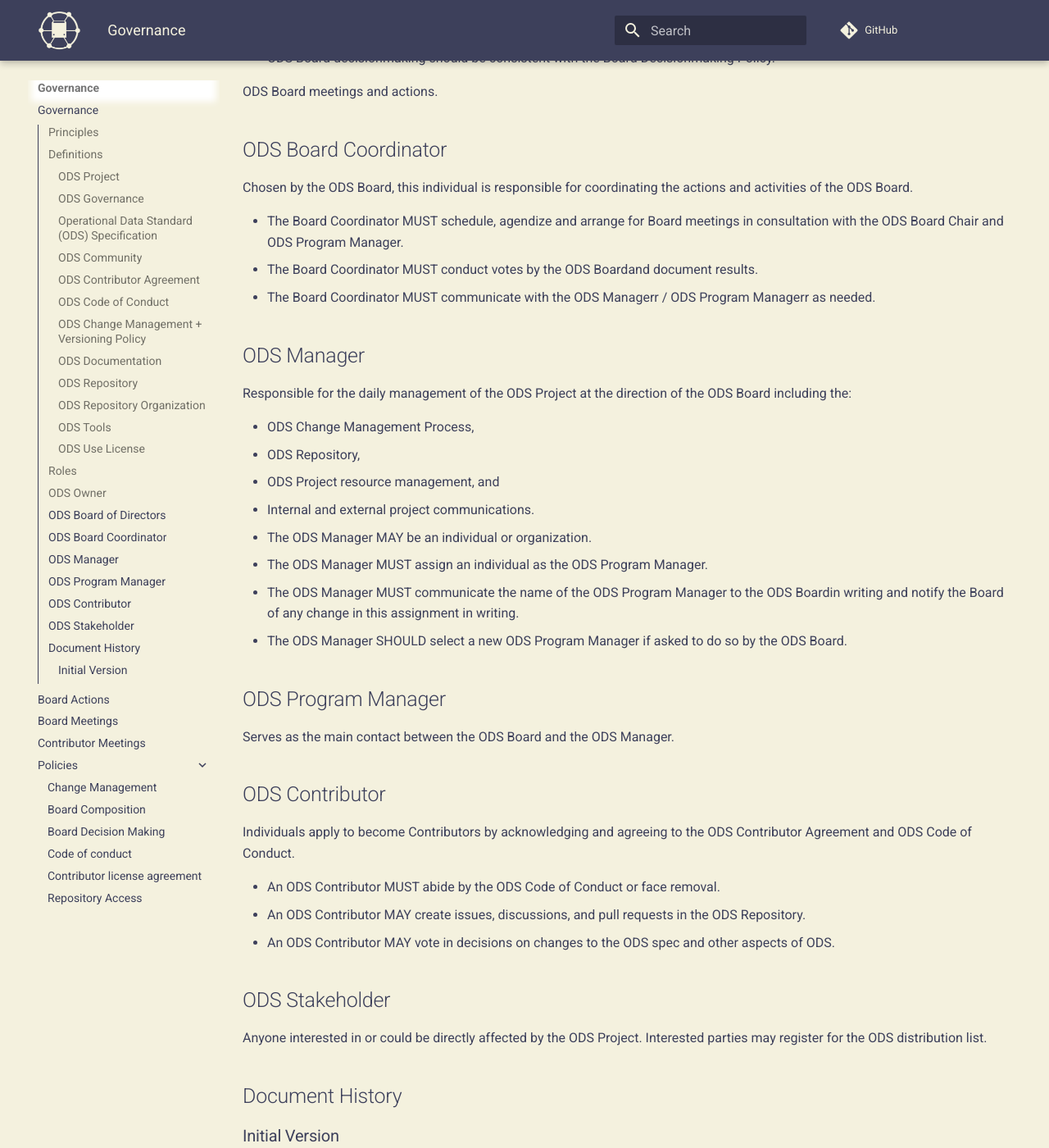
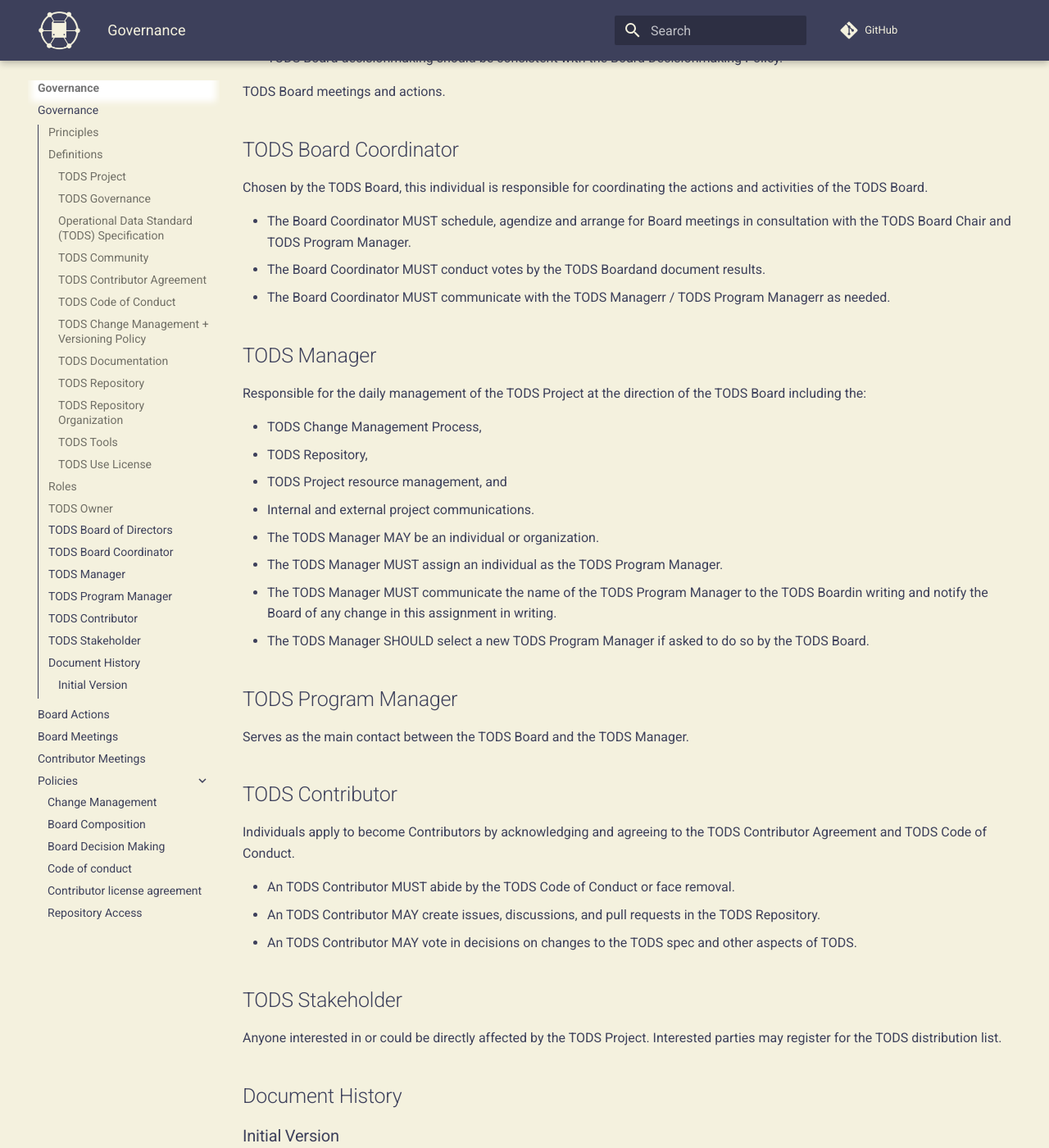
Before and after one commit to cal-itp/operational-data-standard, an MkDocs documentation site: the page built from docs/governance/governance.md, in a window 1280 px wide and 1400 px high, scrolled down 4140 px. Shown: the whole window at 82% size. Built offline with MkDocs 1.6.1 and Material for MkDocs 9.7.7, drawn with Linux system fonts in a browser that asks for light colours; nearby versions of some CDN libraries; comment, search, counter and statistics services are not loaded; some of the changed text lies outside the part shown.

Commit message:
governance.md

```diff
--- a/docs/governance/governance.md
+++ b/docs/governance/governance.md
@@ -1,10 +1,10 @@
-# ODS Governance
+# TODS Governance
 
-This page outlines the policies, procedures, and structures that guide the collaborative and transparent development of the transit Operational Data Standard ("ODS"). The ODS is a critical framework enabling effective dispatching and operations management through a standardized data schema. This document is intended for all members of the ODS Community, including the ODS Board of Directors, ODS Managers, ODS Contributors, and ODS Stakeholders. By clearly defining the principles, roles, and policies, we aim to facilitate the efficient, fair, and responsible advancement of the ODS Project.
+This page outlines the policies, procedures, and structures that guide the collaborative and transparent development of the transit Operational Data Standard ("TODS"). The TODS is a critical framework enabling effective dispatching and operations management through a standardized data schema. This document is intended for all members of the TODS Community, including the TODS Board of Directors, TODS Managers, TODS Contributors, and TODS Stakeholders. By clearly defining the principles, roles, and policies, we aim to facilitate the efficient, fair, and responsible advancement of the TODS Project.
 
 ## Principles
 
-The ODS Governance is designed with the following principles in mind:
+The TODS Governance is designed with the following principles in mind:
 
 **Merit**
 
@@ -24,148 +24,148 @@ The ODS Governance is designed with the following principles in mind:
 - Change-making process should be simple for simple changes.
 - Complex changes should be made with careful consideration.
 - Streamlined, purpose-driven change management should be applied to maximize stakeholder efficiency .
-- Changes should be straightforward to incorporate by existing ODS Stakeholders.
+- Changes should be straightforward to incorporate by existing TODS Stakeholders.
 - Significant changes, especially those which are not backwards compatible with existing datasets, should be limited in number and in frequency in order to limit the number of times existing processes and tools need to be re-engineered.
 - A significant change merits a new version number.
 
 ## Definitions
 
-### ODS Project
+### TODS Project
 
-The ODS Project encompasses:
+The TODS Project encompasses:
 
-- [ODS Specification](#operational-data-standard-ods-specification)
-- [ODS Tools](#ods-tools)
-- [ODS Repository](#ods-repository)
-- [ODS Documentation](#ods-documentation)
-- [ODS Governance](#ods-governance)
+- [TODS Specification](#operational-data-standard-tods-specification)
+- [TODS Tools](#tods-tools)
+- [TODS Repository](#tods-repository)
+- [TODS Documentation](#tods-documentation)
+- [TODS Governance](#tods-governance)
 
-### ODS Governance
+### TODS Governance
 
-Who and how decisions are made about the scope and direction of the ODS Project, including but not limited to the approved [roles and responsibilities](#roles) and the following policies:
+Who and how decisions are made about the scope and direction of the TODS Project, including but not limited to the approved [roles and responsibilities](#roles) and the following policies:
 
-- [ODS Change Management and Versioning Policy](#ods-change-management--versioning-policy)
-- [ODS Contributor Agreement](#ods-contributor-agreement)
-- [ODS Code of Conduct](#ods-code-of-conduct)
-- [ODS Use License](#ods-use-license)
+- [TODS Change Management and Versioning Policy](#tods-change-management--versioning-policy)
+- [TODS Contributor Agreement](#tods-contributor-agreement)
+- [TODS Code of Conduct](#tods-code-of-conduct)
+- [TODS Use License](#tods-use-license)
 
-### Operational Data Standard (ODS) Specification
+### Operational Data Standard (TODS) Specification
 
-The data schema documented on the [ODS Repository](#ods-repository) and [ODS Documentation](#ods-documentation) for the purposes of representing planned transit operations for use is dispatching and operations management software.
+The data schema documented on the [TODS Repository](#tods-repository) and [TODS Documentation](#tods-documentation) for the purposes of representing planned transit operations for use is dispatching and operations management software.
 
-### ODS Community
+### TODS Community
 
-The combined members of [ODS Board](#ods-board-of-directors), [ODS Manager](#ods-manager), [ODS Board Coordinator](#ods-board-coordinator), [ODS Contributors](#ods-contributor) and [ODS Stakeholders](#ods-stakeholder).
+The combined members of [TODS Board](#tods-board-of-directors), [TODS Manager](#tods-manager), [TODS Board Coordinator](#tods-board-coordinator), [TODS Contributors](#tods-contributor) and [TODS Stakeholders](#tods-stakeholder).
 
-### ODS Contributor Agreement
+### TODS Contributor Agreement
 
-Agreement contributors make when contributing to the [ODS Project](#ods-project) as documented at: [`CLA.md`](policies/CLA.md)
+Agreement contributors make when contributing to the [TODS Project](#tods-project) as documented at: [`CLA.md`](policies/CLA.md)
 
-### ODS Code of Conduct
+### TODS Code of Conduct
 
-Agreement for behavior within the [ODS Community](#ods-community) which must be abided by by all of [ODS Board](#ods-board-of-directors), [ODS Contributors](#ods-contributor) and the [ODS Manager](#ods-manager) and its representatives as documented at [`code-of-conduct.md`](policies/code-of-conduct.md)
+Agreement for behavior within the [TODS Community](#tods-community) which must be abided by by all of [TODS Board](#tods-board-of-directors), [TODS Contributors](#tods-contributor) and the [TODS Manager](#tods-manager) and its representatives as documented at [`code-of-conduct.md`](policies/code-of-conduct.md)
 
-### ODS Change Management + Versioning Policy
+### TODS Change Management + Versioning Policy
 
-How content of the [ODS Specification](#operational-data-standard-ods-specification) may be changed and released as an official [ODS version](policies/change-management-versioning.md#ods-release).
+How content of the [TODS Specification](#operational-data-standard-tods-specification) may be changed and released as an official [TODS version](policies/change-management-versioning.md#tods-release).
 
-### ODS Documentation
+### TODS Documentation
 
-The text and website (and supporting scripts) which describe the [ODS Specification](#operational-data-standard-ods-specification) and its purpose and usage located on the [ODS Repository](#ods-repository).
+The text and website (and supporting scripts) which describe the [TODS Specification](#operational-data-standard-TODS-specification) and its purpose and usage located on the [TODS Repository](#tods-repository).
 
-### ODS Repository
+### TODS Repository
 
-The version control repository containing the [ODS Specification](#operational-data-standard-ods-specification) located at:
+The version control repository containing the [TODS Specification](#operational-data-standard-tods-specification) located at:
 <https://github.com/cal-itp/operational-data-standard>
 
-### ODS Repository Organization
+### TODS Repository Organization
 
-The version control organization which contains the [ODS Repository](#ods-repository).
+The version control organization which contains the [TODS Repository](#tods-repository).
 
 !!! warning "To be migrated"
 
-    The ODS Repository is currently located with the Cal-ITP GitHub organization but will be migrated as part of the process of transitioning management to MobilityData.
+    The TODS Repository is currently located with the Cal-ITP GitHub organization but will be migrated as part of the process of transitioning management to MobilityData.
 
-### ODS Tools
+### TODS Tools
 
-Any scripts or code released within the [ODS Repository Organization](#ods-repository-organization).
+Any scripts or code released within the [TODS Repository Organization](#tods-repository-organization).
 
-### ODS Use License
+### TODS Use License
 
-The [ODS Specification](#operational-data-standard-ods-specification) is licensed under the [Apache License 2.0](https://www.apache.org/licenses/LICENSE-2.0.txt) (code) and [Creative Commons Attribution 4.0](https://creativecommons.org/licenses/by/4.0/) (sample data, specification, and documentation) as defined in LICENSES file in the [main repository](https://github.com/cal-itp/operational-data-standard).
+The [TODS Specification](#operational-data-standard-tods-specification) is licensed under the [Apache License 2.0](https://www.apache.org/licenses/LICENSE-2.0.txt) (code) and [Creative Commons Attribution 4.0](https://creativecommons.org/licenses/by/4.0/) (sample data, specification, and documentation) as defined in LICENSES file in the [main repository](https://github.com/cal-itp/operational-data-standard).
 
 ## Roles
 
-Responsibility for the governance of the ODS Project is divided among the following [roles](#roles) as defined here and fulfilled by the following individuals as noted:
+Responsibility for the governance of the TODS Project is divided among the following [roles](#roles) as defined here and fulfilled by the following individuals as noted:
 
 | **Role** | **Who** |
 | -------- | ----- |
-| [ODS Board](#ods-board-of-directors) | <ul><li>[Joshua Fabian](https://www.linkedin.com/in/jfabi/), [MBTA](https://www.mbta.com/)</li><li>[Matthias Gruetzner](https://www.linkedin.com/in/matthias-gr%C3%BCtzner-6b469b187/), [INIT](https://www.initse.com/)</li><li>Guilhem Hammel, [Giro](https://www.giro.ca/en-us/)</li><li>[Erik Jensen](https://www.linkedin.com/in/erik-jensen), [WMATA](https://www.wmata.com/)</li><li>[Bradley Tollison](https://www.linkedin.com/in/bradley-t-0652a2124/), [Transdev](https://www.transdev.com/en/)</li></ul> |
-| [ODS Board Coordinator](#ods-board-coordinator) | TBD |
-| [ODS Manager](#ods-manager) | [MobilityData](https://mobilitydata.org) |
-| [ODS Program Manager](#ods-program-manager) | [Cristhian Hellion](https://github.com/Cristhian-HA), [MobilityData](https://mobilitydata.org) |
-| [ODS Contributors](#ods-contributor) |  TBD |
-| [ODS Stakeholders](#ods-stakeholder) | Anyone interested in or could be directly affected by the ODS Project. |
+| [TODS Board](#tods-board-of-directors) | <ul><li>[Joshua Fabian](https://www.linkedin.com/in/jfabi/), [MBTA](https://www.mbta.com/)</li><li>[Matthias Gruetzner](https://www.linkedin.com/in/matthias-gr%C3%BCtzner-6b469b187/), [INIT](https://www.initse.com/)</li><li>Guilhem Hammel, [Giro](https://www.giro.ca/en-us/)</li><li>[Erik Jensen](https://www.linkedin.com/in/erik-jensen), [WMATA](https://www.wmata.com/)</li><li>[Bradley Tollison](https://www.linkedin.com/in/bradley-t-0652a2124/), [Transdev](https://www.transdev.com/en/)</li></ul> |
+| [TODS Board Coordinator](#tods-board-coordinator) | TBD |
+| [TODS Manager](#tods-manager) | [MobilityData](https://mobilitydata.org) |
+| [TODS Program Manager](#tods-program-manager) | [Cristhian Hellion](https://github.com/Cristhian-HA), [MobilityData](https://mobilitydata.org) |
+| [TODS Contributors](#tods-contributor) |  TBD |
+| [TODS Stakeholders](#tods-stakeholder) | Anyone interested in or could be directly affected by the TODS Project. |
 
-## ODS Owner
+## TODS Owner
 
-The ODS Project is collectively owned and overseen by the [ODS Board of Directors](#ods-board-of-directors).
+The TODS Project is collectively owned and overseen by the [TODS Board of Directors](#TODS-board-of-directors).
 
-## ODS Board of Directors
+## TODS Board of Directors
 
-The ODS Board of Directors ("ODS Board") governs and collectively owns the [ODS Project](#ods-project).
+The TODS Board of Directors ("TODS Board") governs and collectively owns the [TODS Project](#tods-project).
 
-- The Board MAY select an individual or organization to serve as the [ODS Manager](#ods-manager) to handle the day-to-day management of the [ODS Specification](#operational-data-standard-ods-specification) and [ODS Project](#ods-project).
-- The [ODS Board](#ods-board-of-directors) MUST execute a memorandum of understanding with the [ODS Manager](#ods-manager) (if one is chosen) that outlines the roles, responsibilities, and limitations of the management role.
-- The [ODS Board](#ods-board-of-directors) MAY change the [ODS Manager](#ods-manager) at any time for any reason.
-- In the event that there is not an active agreement with an [ODS Manager](#ods-manager) the [ODS Board](#ods-board-of-directors) MUST assume the [ODS Manager](#ods-manager) responsibilities.
-- The [ODS Board](#ods-board-of-directors) SHOULD ask the [ODS Manager](#ods-manager) to select a new [ODS Program Manager](#ods-program-manager) if there is continued failure to perform and meet expectations.
-- [ODS Board](#ods-board-of-directors) membership MUST be determined by the [Board Composition Policy](policies/board-composition.md).
-- [ODS Board](#ods-board-of-directors) decisionmaking should be consistent with the [Board Decisionmaking Policy](policies/board-decisionmaking.md).
+- The Board MAY select an individual or organization to serve as the [TODS Manager](#tods-manager) to handle the day-to-day management of the [TODS Specification](#operational-data-standard-tods-specification) and [TODS Project](#tods-project).
+- The [TODS Board](#tods-board-of-directors) MUST execute a memorandum of understanding with the [TODS Manager](#TODS-manager) (if one is chosen) that outlines the roles, responsibilities, and limitations of the management role.
+- The [TODS Board](#tods-board-of-directors) MAY change the [TODS Manager](#tods-manager) at any time for any reason.
+- In the event that there is not an active agreement with an [TODS Manager](#tods-manager) the [TODS Board](#TODS-board-of-directors) MUST assume the [TODS Manager](#tods-manager) responsibilities.
+- The [TODS Board](#tods-board-of-directors) SHOULD ask the [TODS Manager](#tods-manager) to select a new [TODS Program Manager](#tods-program-manager) if there is continued failure to perform and meet expectations.
+- [TODS Board](#tods-board-of-directors) membership MUST be determined by the [Board Composition Policy](policies/board-composition.md).
+- [TODS Board](#tods-board-of-directors) decisionmaking should be consistent with the [Board Decisionmaking Policy](policies/board-decisionmaking.md).
 
-ODS Board [meetings](board-meetings.md) and [actions](actions.md).
+TODS Board [meetings](board-meetings.md) and [actions](actions.md).
 
-## ODS Board Coordinator
+## TODS Board Coordinator
 
-Chosen by the ODS Board, this individual is responsible for coordinating the actions and activities of the [ODS Board](#ods-board-of-directors).
+Chosen by the TODS Board, this individual is responsible for coordinating the actions and activities of the [TODS Board](#tods-board-of-directors).
 
-- The Board Coordinator MUST schedule, agendize and arrange for Board meetings in consultation with the ODS Board Chair and [ODS Program Manager](#ods-program-manager).
-- The Board Coordinator MUST conduct votes by the [ODS Board](#ods-board-of-directors)and document results.
-- The Board Coordinator MUST communicate with the [ODS Manager](#ods-manager)r / [ODS Program Manager](#ods-program-manager)r as needed.
+- The Board Coordinator MUST schedule, agendize and arrange for Board meetings in consultation with the TODS Board Chair and [TODS Program Manager](#tods-program-manager).
+- The Board Coordinator MUST conduct votes by the [TODS Board](#tods-board-of-directors)and document results.
+- The Board Coordinator MUST communicate with the [TODS Manager](#tods-manager)r / [TODS Program Manager](#tods-program-manager)r as needed.
 
-## ODS Manager
+## TODS Manager
 
-Responsible for the daily management of the ODS Project at the direction of the [ODS Board](#ods-board-of-directors) including the:
+Responsible for the daily management of the TODS Project at the direction of the [TODS Board](#tods-board-of-directors) including the:
 
-- [ODS Change Management Process](policies/change-management-versioning.md),
-- [ODS Repository](#ods-repository),
-- ODS Project resource management, and
+- [TODS Change Management Process](policies/change-management-versioning.md),
+- [TODS Repository](#tods-repository),
+- TODS Project resource management, and
 - Internal and external project communications.
 
-- The [ODS Manager](#ods-manager) MAY be an individual or organization.
-- The [ODS Manager](#ods-manager) MUST assign an individual as the [ODS Program Manager](#ods-program-manager).
-- The [ODS Manager](#ods-manager) MUST communicate the name of the [ODS Program Manager](#ods-program-manager) to the [ODS Board](#ods-board-of-directors)in writing and notify the Board of any change in this assignment in writing.
-- The [ODS Manager](#ods-manager) SHOULD select a new [ODS Program Manager](#ods-program-manager) if asked to do so by the ODS Board.
+- The [TODS Manager](#tods-manager) MAY be an individual or organization.
+- The [TODS Manager](#tods-manager) MUST assign an individual as the [TODS Program Manager](#tods-program-manager).
+- The [TODS Manager](#tods-manager) MUST communicate the name of the [TODS Program Manager](#tods-program-manager) to the [TODS Board](#tods-board-of-directors)in writing and notify the Board of any change in this assignment in writing.
+- The [TODS Manager](#tods-manager) SHOULD select a new [TODS Program Manager](#tods-program-manager) if asked to do so by the TODS Board.
 
-## ODS Program Manager
+## TODS Program Manager
 
-Serves as the main contact between the [ODS Board](#ods-board-of-directors) and the [ODS Manager](#ods-manager).
+Serves as the main contact between the [TODS Board](#tods-board-of-directors) and the [TODS Manager](#tods-manager).
 
-## ODS Contributor
+## TODS Contributor
 
-Individuals apply to become Contributors by acknowledging and agreeing to the [ODS Contributor Agreement](#ods-contributor-agreement) and [ODS Code of Conduct](#ods-code-of-conduct).
+Individuals apply to become Contributors by acknowledging and agreeing to the [TODS Contributor Agreement](#tods-contributor-agreement) and [TODS Code of Conduct](#tods-code-of-conduct).
 
-- An ODS Contributor MUST abide by the [ODS Code of Conduct](#ods-code-of-conduct) or face removal.
-- An ODS Contributor MAY create issues, discussions, and pull requests in the [ODS Repository](#ods-repository).
-- An ODS Contributor MAY vote in decisions on changes to the ODS spec and other aspects of ODS.
+- An TODS Contributor MUST abide by the [TODS Code of Conduct](#tods-code-of-conduct) or face removal.
+- An TODS Contributor MAY create issues, discussions, and pull requests in the [TODS Repository](#tods-repository).
+- An TODS Contributor MAY vote in decisions on changes to the TODS spec and other aspects of TODS.
 
-## ODS Stakeholder
+## TODS Stakeholder
 
-Anyone interested in or could be directly affected by the ODS Project. Interested parties may register for the [ODS distribution list](https://groups.google.com/g/ods-stakeholders).
+Anyone interested in or could be directly affected by the TODS Project. Interested parties may register for the [TODS distribution list](https://groups.google.com/g/tods-stakeholders).
 
 ## Document History
 
 ### Initial Version
 
-- Initial release of the ODS Governance document.
+- Initial release of the TODS Governance document.
 - Establishment of governance principles, roles, policies, and procedures.
```
